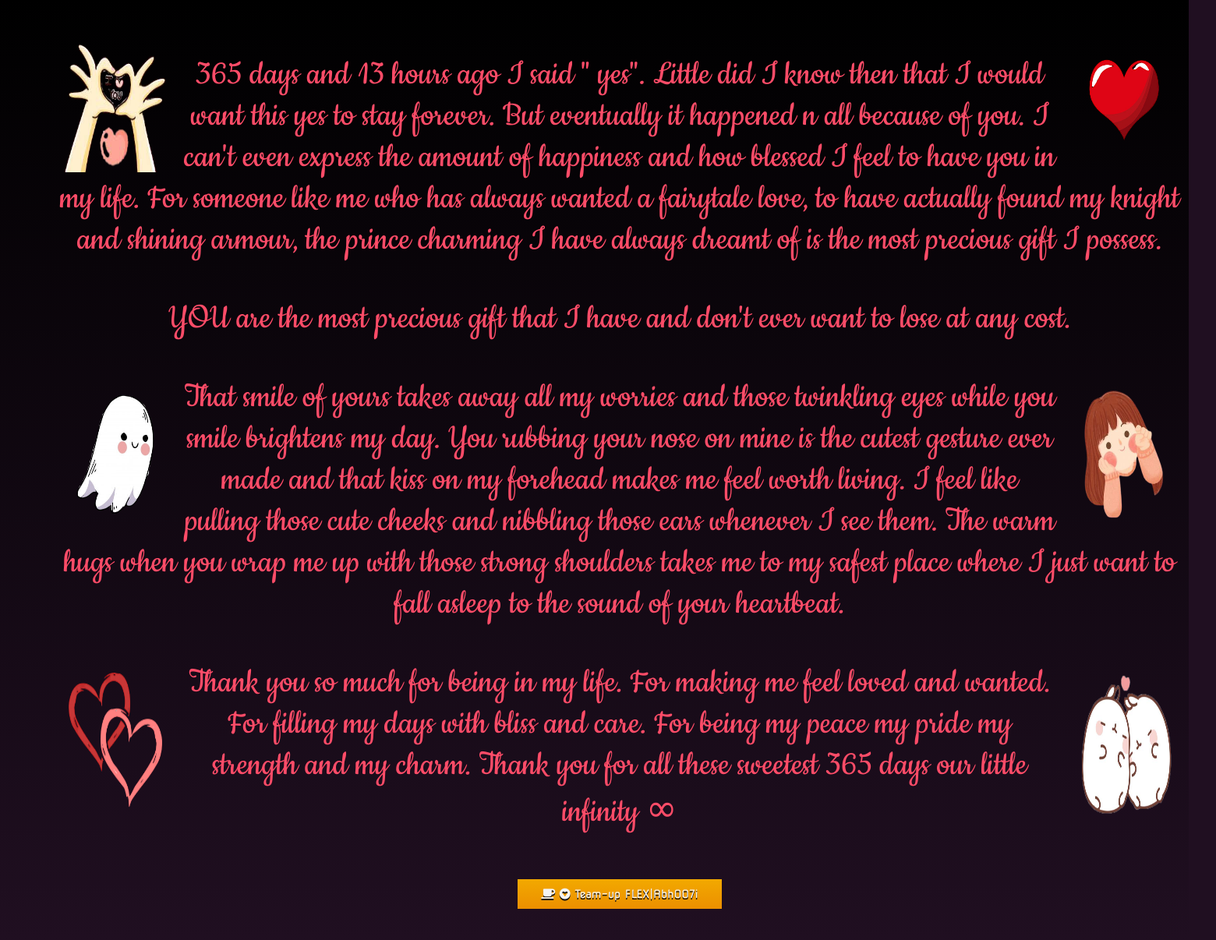
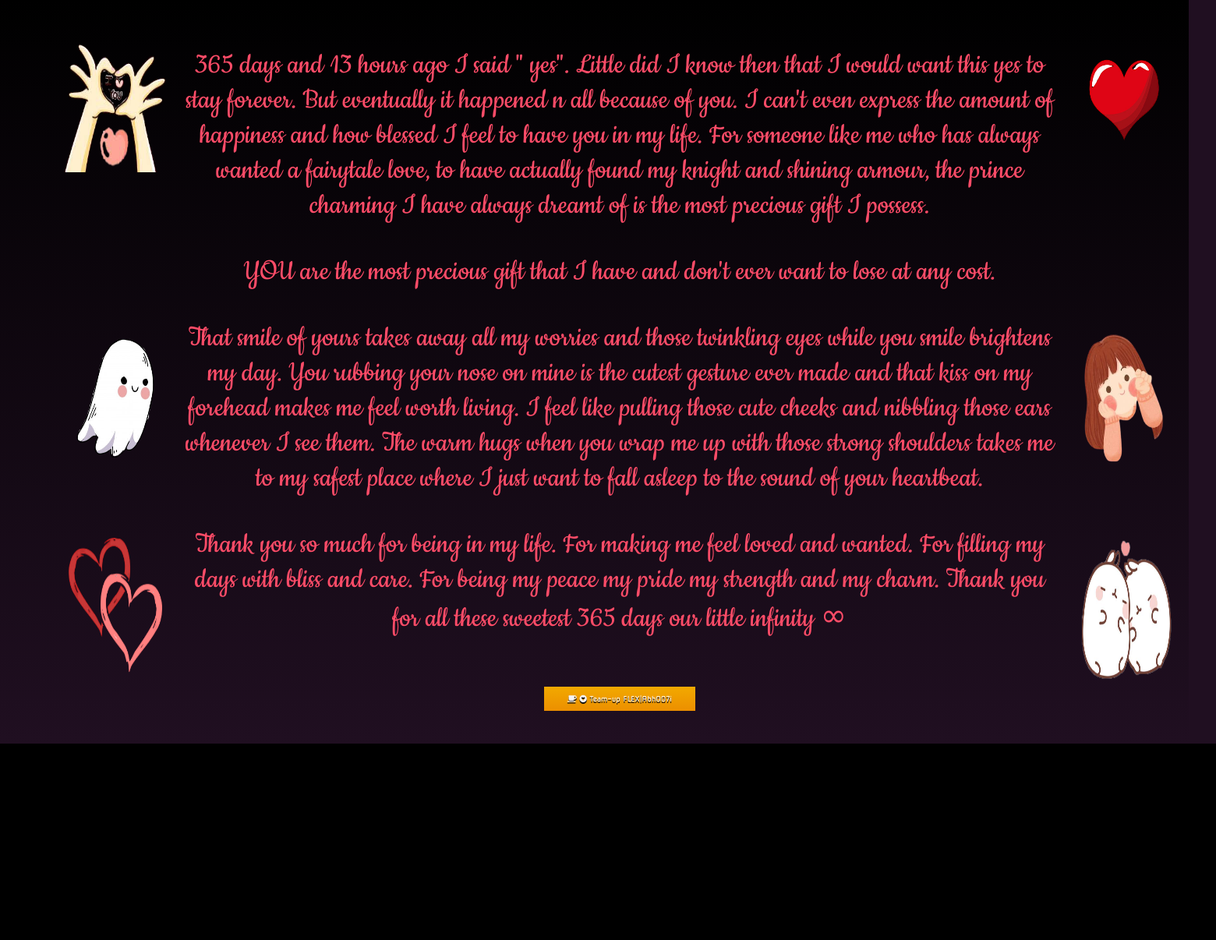
Before and after one commit to Subhlaxmi179/one, a PHP site: page /date.html in a window 1560 px wide. Shown: the part 799-2005 px from the top of the page at 78% size. After the commit the page ends 1753 px from the top, so only its background shows below. Run offline with PHP 8.4, Linux system fonts and the light colour scheme; some libraries are stand-ins or nearby versions; some web fonts are replaced.

Commit message:
Update datestyle.css

```diff
--- a/css/datestyle.css
+++ b/css/datestyle.css
@@ -29,7 +29,7 @@ background-image: linear-gradient(to bottom, #f2a900, #ec8f00);
 border-radius: 0px;
 text-shadow: 0px 2px 0px #121112;
 color: #f5f5f5;
-font-size: 0.9rem;
+font-size: 0.6rem;
 padding: 10px 30px 10px 30px;
 text-decoration: none;
 }
@@ -93,7 +93,7 @@ transform: rotate(15deg);
 }
 p
 {font-family: 'Cookie', cursive;
-font-size: 3em;
+font-size: 2.5em;
 color:#ff4c68;
 }
 .cake{
```
